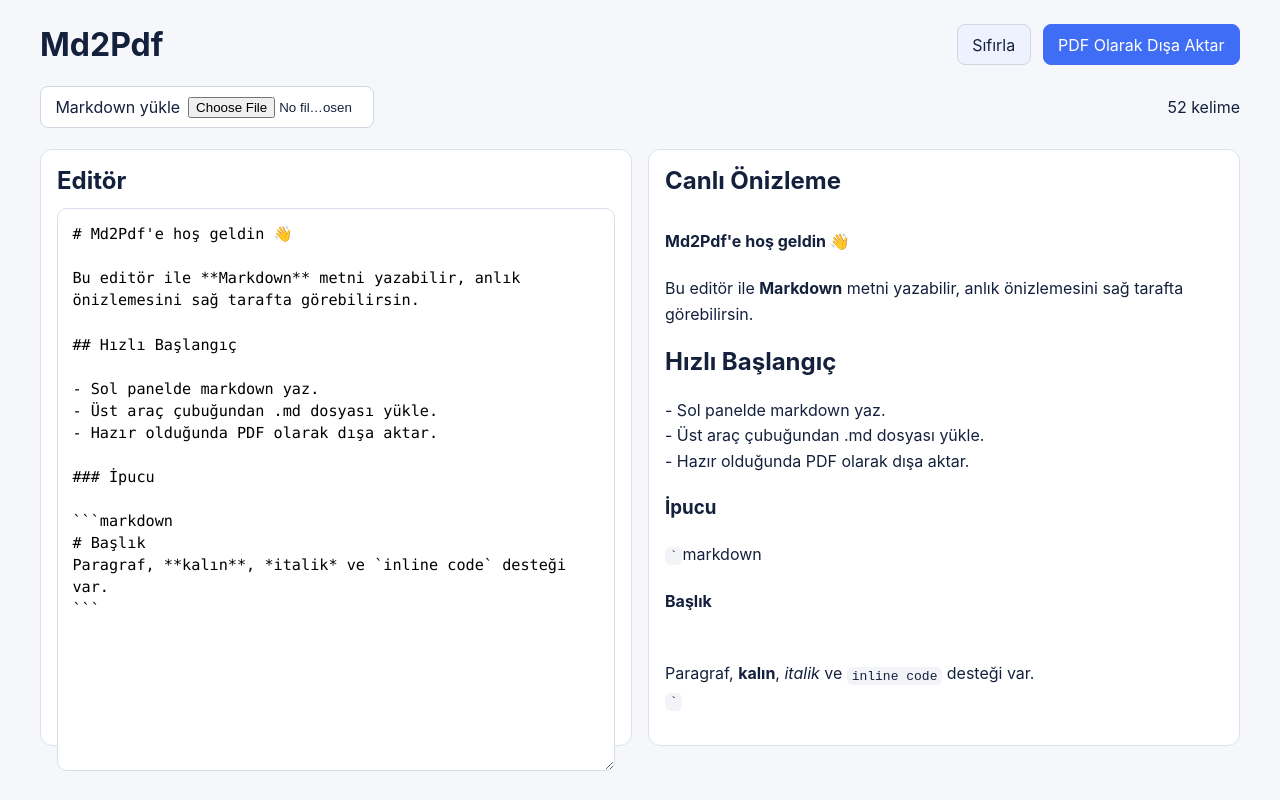
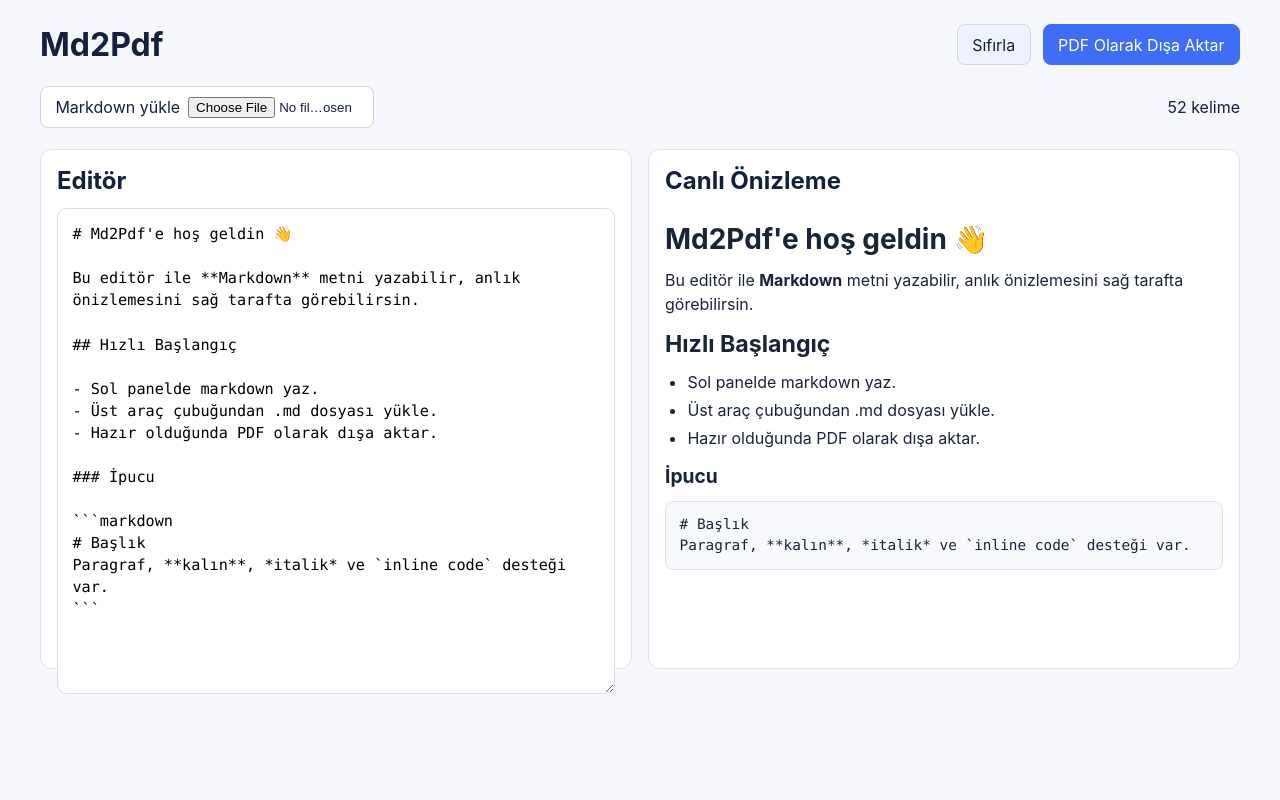
Before and after one commit to Adilx05/Md2Pdf, a React (Vite) app: page / in a window 1280 px wide. Built offline with nearby package versions, Linux system fonts and the light colour scheme.

Commit message:
Use react-markdown with GFM preview and PDF-friendly styles

```diff
--- a/package.json
+++ b/package.json
@@ -11,7 +11,9 @@
   },
   "dependencies": {
     "react": "^18.3.1",
-    "react-dom": "^18.3.1"
+    "react-dom": "^18.3.1",
+    "react-markdown": "^9.0.1",
+    "remark-gfm": "^4.0.1"
   },
   "devDependencies": {
     "@types/react": "^18.3.18",
--- a/src/App.tsx
+++ b/src/App.tsx
@@ -3,7 +3,7 @@ import FileUploader from './components/FileUploader';
 import MarkdownEditor from './components/MarkdownEditor';
 import MarkdownPreview from './components/MarkdownPreview';
 import Toolbar from './components/Toolbar';
-import './app.css';
+import './styles/app.css';
 
 const SAMPLE_MARKDOWN = `# Md2Pdf'e hoş geldin 👋
 
--- a/src/components/MarkdownPreview.tsx
+++ b/src/components/MarkdownPreview.tsx
@@ -1,47 +1,27 @@
 import type { FC } from 'react';
+import ReactMarkdown from 'react-markdown';
+import remarkGfm from 'remark-gfm';
 
 type MarkdownPreviewProps = {
   markdown: string;
 };
 
-const escapeHtml = (text: string): string =>
-  text
-    .replace(/&/g, '&amp;')
-    .replace(/</g, '&lt;')
-    .replace(/>/g, '&gt;');
+const MarkdownPreview: FC<MarkdownPreviewProps> = ({ markdown }) => {
+  const hasContent = markdown.trim().length > 0;
 
-const renderMarkdown = (markdown: string): string => {
-  const escaped = escapeHtml(markdown);
-  const withHeadings = escaped
-    .replace(/^###\s(.+)$/gm, '<h3>$1</h3>')
-    .replace(/^##\s(.+)$/gm, '<h2>$1</h2>')
-    .replace(/^#\s(.+)$/gm, '<h1>$1</h1>');
-
-  const withStyles = withHeadings
-    .replace(/\*\*(.+?)\*\*/g, '<strong>$1</strong>')
-    .replace(/\*(.+?)\*/g, '<em>$1</em>')
-    .replace(/`(.+?)`/g, '<code>$1</code>');
-
-  return withStyles
-    .split(/\n{2,}/)
-    .map((block) => {
-      if (block.startsWith('<h1>') || block.startsWith('<h2>') || block.startsWith('<h3>')) {
-        return block;
-      }
-
-      return `<p>${block.replace(/\n/g, '<br />')}</p>`;
-    })
-    .join('');
-};
-
-const MarkdownPreview: FC<MarkdownPreviewProps> = ({ markdown }) => {
   return (
     <section className="panel preview-panel">
       <h2>Canlı Önizleme</h2>
-      <article
-        className="preview-content"
-        dangerouslySetInnerHTML={{ __html: renderMarkdown(markdown) }}
-      />
+
+      {hasContent ? (
+        <article className="preview-content" aria-label="Markdown preview">
+          <ReactMarkdown remarkPlugins={[remarkGfm]}>{markdown}</ReactMarkdown>
+        </article>
+      ) : (
+        <div className="preview-empty" role="status" aria-live="polite">
+          Nothing to preview yet.
+        </div>
+      )}
     </section>
   );
 };
--- a/src/app.css
+++ b/src/styles/app.css
@@ -123,13 +123,123 @@ button:disabled {
 .preview-content {
   flex: 1;
   overflow-y: auto;
-  line-height: 1.6;
+  line-height: 1.5;
+  color: #1a2438;
+}
+
+.preview-empty {
+  flex: 1;
+  display: grid;
+  place-items: center;
+  margin: 0;
+  border: 1px dashed #d7deea;
+  border-radius: 0.6rem;
+  color: #6c7486;
+  background: #fafbff;
+  min-height: 220px;
+  padding: 1rem;
+  text-align: center;
+}
+
+.preview-content :is(h1, h2, h3, h4, h5, h6) {
+  line-height: 1.25;
+  margin: 0.9rem 0 0.5rem;
+  font-weight: 700;
+  break-inside: avoid;
+}
+
+.preview-content h1 {
+  font-size: 1.75rem;
+}
+
+.preview-content h2 {
+  font-size: 1.45rem;
+}
+
+.preview-content h3 {
+  font-size: 1.2rem;
+}
+
+.preview-content p {
+  margin: 0.65rem 0;
+  white-space: pre-wrap;
+  overflow-wrap: anywhere;
+}
+
+.preview-content ul,
+.preview-content ol {
+  margin: 0.65rem 0;
+  padding-left: 1.4rem;
+}
+
+.preview-content li + li {
+  margin-top: 0.25rem;
+}
+
+.preview-content blockquote {
+  margin: 0.8rem 0;
+  padding: 0.5rem 0.8rem;
+  border-left: 3px solid #b7c0d4;
+  background: #f6f8fc;
+  color: #344058;
+}
+
+.preview-content a {
+  color: #2457d6;
+  text-decoration: underline;
+  text-underline-offset: 2px;
+  overflow-wrap: anywhere;
+}
+
+.preview-content pre {
+  margin: 0.8rem 0;
+  padding: 0.75rem 0.85rem;
+  border: 1px solid #dbe1ef;
+  border-radius: 0.5rem;
+  background: #f7f9fc;
+  overflow-x: auto;
+  white-space: pre-wrap;
+  word-break: break-word;
 }
 
 .preview-content code {
   background: #f2f4f8;
   border-radius: 0.35rem;
   padding: 0.1rem 0.3rem;
+  font-family: 'Fira Code', 'JetBrains Mono', Menlo, monospace;
+  font-size: 0.9em;
+}
+
+.preview-content pre code {
+  background: transparent;
+  padding: 0;
+  border-radius: 0;
+}
+
+.preview-content table {
+  width: 100%;
+  border-collapse: collapse;
+  table-layout: fixed;
+  margin: 0.8rem 0;
+  font-size: 0.95rem;
+}
+
+.preview-content th,
+.preview-content td {
+  border: 1px solid #d8deeb;
+  padding: 0.45rem 0.5rem;
+  text-align: left;
+  vertical-align: top;
+  overflow-wrap: anywhere;
+}
+
+.preview-content th {
+  background: #f3f6fd;
+  font-weight: 600;
+}
+
+.preview-content tr:nth-child(even) td {
+  background: #fbfcff;
 }
 
 @media (max-width: 900px) {
```
